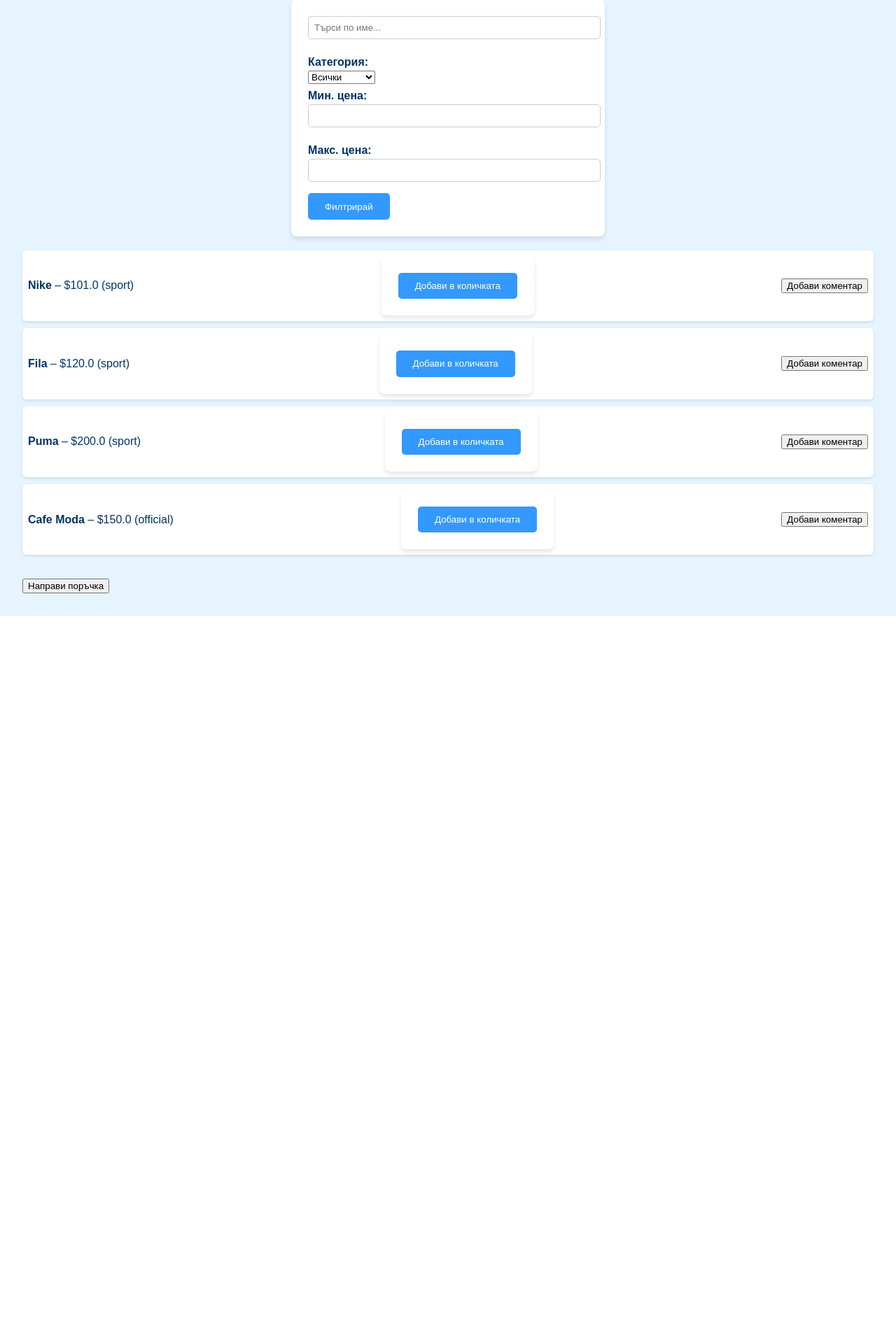
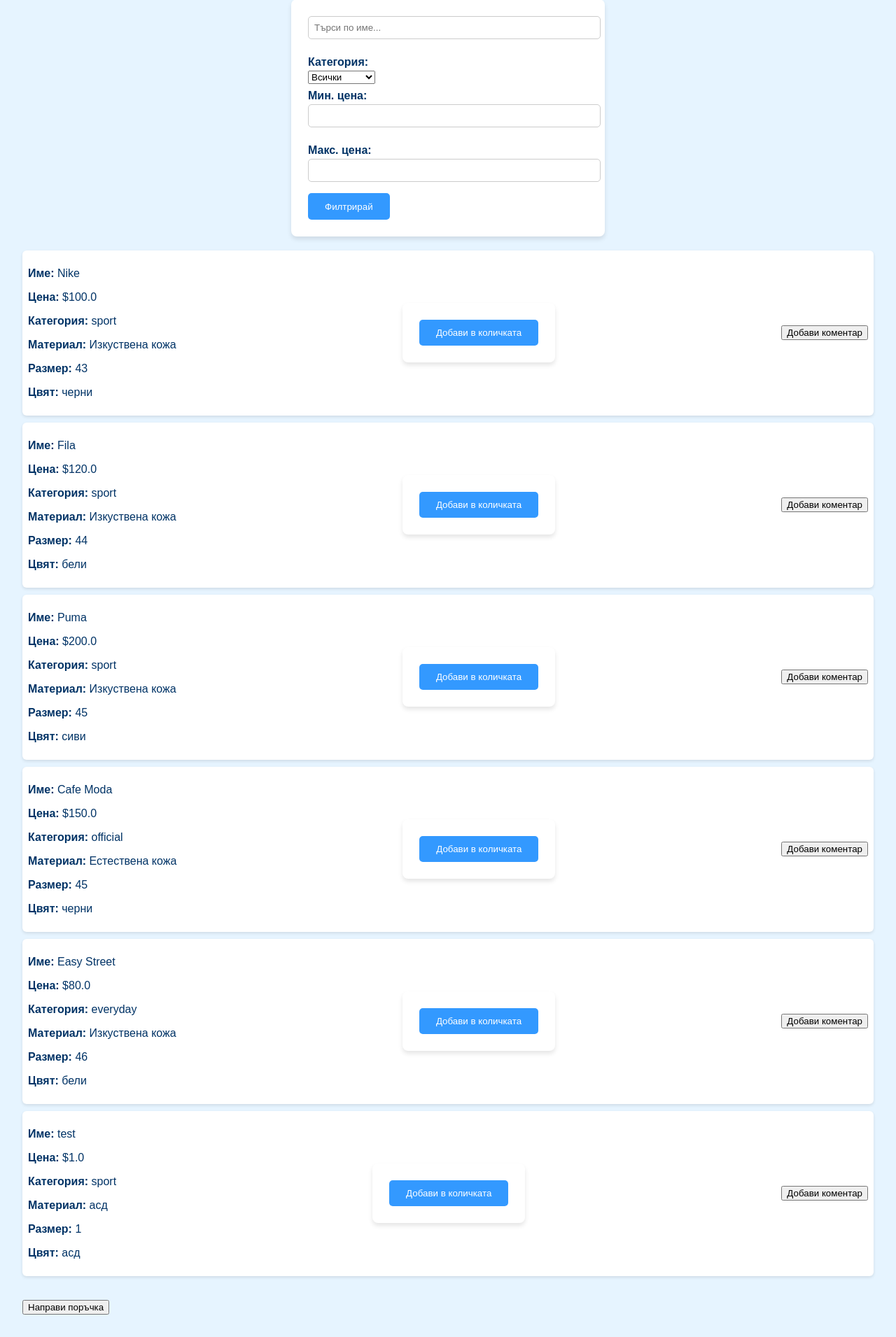
Before and after one commit to KNKostadinov21/Shoe-store, a Flask app: page /catalog/ in a window 1280 px wide. Shown: the part 192-2103 px from the top of the page at 70% size. Before the commit the page ends 1072 px from the top, so only its background shows below. Run offline with Flask 3, Linux system fonts and the light colour scheme; data comes from the database, SQL or seed files in the repository.

Commit message:
Add new field for the class Shoes

```diff
--- a/app.py
+++ b/app.py
@@ -53,11 +53,11 @@
 
     if not Shoe.query.first():
         demo_shoes = [
-            SportsShoes(name="Nike", price=100),
-            SportsShoes(name="Fila", price=120),
-            SportsShoes(name="Puma", price=200),
-            OfficialShoes(name="Cafe Moda", price=150),
-            EverydayShoes(name="Easy Street", price=80)
+            SportsShoes(name="Nike", price=100, material="Изкуствена кожа", size=43, color="черни"),
+            SportsShoes(name="Fila", price=120, material="Изкуствена кожа", size=44, color="бели"),
+            SportsShoes(name="Puma", price=200, material="Изкуствена кожа", size=45, color="сиви"),
+            OfficialShoes(name="Cafe Moda", price=150, material="Естествена кожа", size=45, color="черни"),
+            EverydayShoes(name="Easy Street", price=80, material="Изкуствена кожа", size=46, color="бели"),
         ]
         db.session.add_all(demo_shoes)
         db.session.commit()
--- a/controllers/admin_controller.py
+++ b/controllers/admin_controller.py
@@ -14,7 +14,10 @@
         name = request.form["name"]
         price = float(request.form["price"])
         category = request.form["category"]
-        new_shoe = catalog_service.add_shoe(name, price, category)
+        material = request.form["material"]
+        size = request.form["size"]
+        color = request.form["color"]
+        new_shoe = catalog_service.add_shoe(name, price, category, material, size, color)
         flash("Обувката е добавена!", "success")
 
         return redirect(url_for("admin.manage_shoes"))
--- a/services/catalog_service.py
+++ b/services/catalog_service.py
@@ -9,20 +9,19 @@
     return Shoe.query.get(shoe_id)
 
 
-def add_shoe(name, price, category):
+def add_shoe(name, price, category, material, size, color):
     if category == "sport":
-        new_shoe = SportsShoes(name=name, price=price)
+        new_shoe = SportsShoes(name=name, price=price, material=material, size=size, color=color)
     elif category == "official":
-        new_shoe = OfficialShoes(name=name, price=price)
+        new_shoe = OfficialShoes(name=name, price=price, material=material, size=size, color=color)
     elif category == "everyday":
-        new_shoe = EverydayShoes(name=name, price=price)
+        new_shoe = EverydayShoes(name=name, price=price, material=material, size=size, color=color)
     else:
-        new_shoe = Shoe(name=name, price=price, category=category)
+        new_shoe = Shoe(name=name, price=price, category=category, material=material, size=size, color=color)
 
     db.session.add(new_shoe)
     db.session.commit()
     return new_shoe
-
 
 def delete_shoe(shoe_id):
     shoe = get_shoe_by_id(shoe_id)
--- a/templates/catalog.html
+++ b/templates/catalog.html
@@ -27,7 +27,15 @@
 <ul style="list-style: none; padding: 0;">
     {% for shoe in shoes %}
     <li style="display: flex; justify-content: space-between; align-items: center; margin-bottom: 10px; padding: 8px; background: #fff; border-radius: 6px; box-shadow: 0 2px 4px rgba(0,0,0,0.1);">
-        <span><strong>{{ shoe.name }}</strong> – ${{ shoe.price }} ({{ shoe.category }})</span>
+
+  <div id="details-{{ shoe.id }}" class="hidden mt-3 border-t pt-3 text-gray-700">
+    <p><strong>Име:</strong> {{ shoe.name }}</p>
+    <p><strong>Цена:</strong> ${{ shoe.price }}</p>
+    <p><strong>Категория:</strong> {{ shoe.category }}</p>
+    <p><strong>Материал:</strong> {{ shoe.material or "Няма данни." }}</p>
+    <p><strong>Размер:</strong> {{ shoe.size or "Няма налични." }}</p>
+      <p><strong>Цвят:</strong> {{ shoe.color or "Няма данни" }}</p>
+  </div>
         <form method="post" action="{{ url_for('cart.add_to_cart', shoe_id=shoe.id) }}">
             <button type="submit">Добави в количката</button>
         </form>
```
Also changed, not shown: models.py (+9 -6 lines), templates/add_shoe.html (+10 -0 lines), instance/shoe_store.db.
